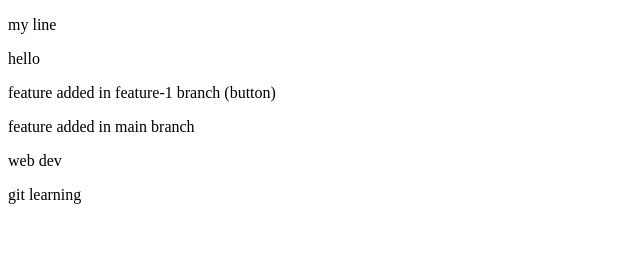
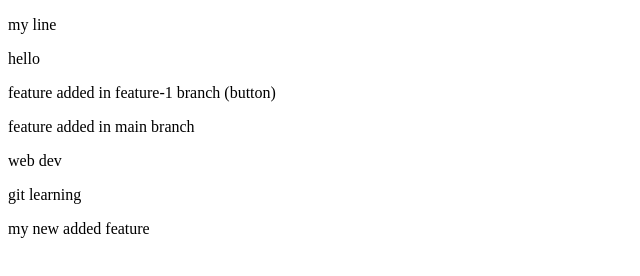
Before and after one commit to AnasShafiq07/Repo1, a plain HTML site: page index.html in a window 1280 px wide. Shown: the whole page, without its empty margins (0-640 px from the left). Drawn offline with Linux system fonts and the light colour scheme.

Commit message:
newadded

```diff
--- a/index.html
+++ b/index.html
@@ -12,5 +12,6 @@
     <p>feature added in main branch</p>
     <p>web dev</p>
     <p>git learning</p>
+    <p>my new added feature</p>
 </body>
 </html>
```
